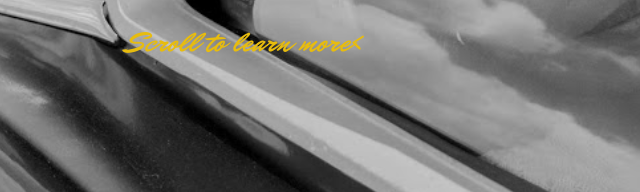
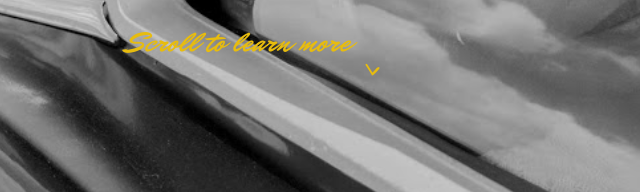
Before and after one commit to EdwardAgyeman/Project-Roma, a plain HTML site: page index.html in a window 1280 px wide. Shown: the part 417-609 px from the top of the page, 0-640 px from the left. Drawn offline with Linux system fonts and the light colour scheme.

Commit message:
changed the arrow in section-1

```diff
--- a/assets/css/style.css
+++ b/assets/css/style.css
@@ -41,6 +41,7 @@ body, html {
     padding-top: 10%;
 }
 #article-1 p {
+    display: inline-block;
     width: 20%;
     margin: 2% 0 0 10%;
     color: #e7bc0e;
@@ -52,6 +53,15 @@ body, html {
     top: 1%;
     right: 10%;
     width: 20px;
+}
+
+
+#rotate {
+    display: inline-block;
+    top: 450px;
+    padding-left: 30px;
+    position: absolute;
+    transform: rotate(90deg);
 }
 
 #article-2 {
--- a/index.html
+++ b/index.html
@@ -16,7 +16,7 @@
             <a href="https://actionnetwork.org/fundraising/support-our-work-3" target="_blank">Take Action</a>
             <img src="assets/img/heart.svg" alt="" id="article-1-svg">
             <h1>THERE ARE MILLIONS OF CLEOS ALL OVER THE WORLD.</h1>
-            <p>Scroll to learn more<span id="rotate"><</span></p>
+            <p>Scroll to learn more<span id="rotate">></span></p>
         </article>
         <article id="article-2">
             <p>AN INDIGENOUS DOMESTIC WORKER’S JOURNEY INSPIRES THIS INTIMATE YET UNIVERSAL PORTRAIT OF FAMILY, MEMORY
```
